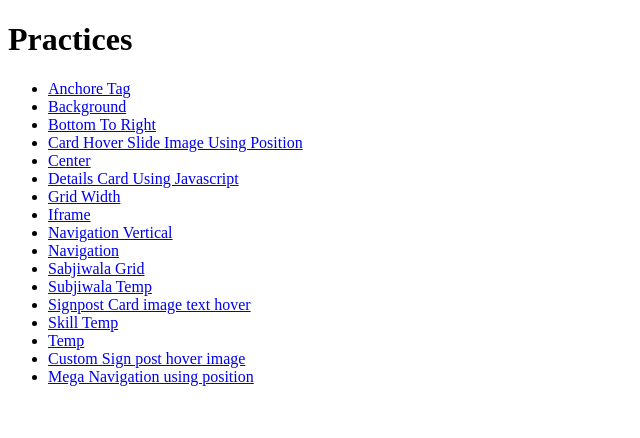
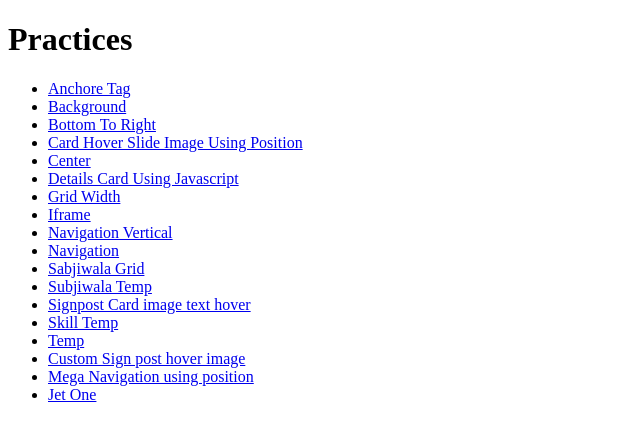
Before and after one commit to NayanMachhi007/practice-owt, a plain HTML site: page index.html in a window 1280 px wide. Shown: the full height of the page, 0-640 px from the left. Drawn offline with Linux system fonts and the light colour scheme.

Commit message:
new code updated now

```diff
--- a/index.html
+++ b/index.html
@@ -36,6 +36,7 @@
         <li><a href="./custom-sign-post-hover-image.html">Custom Sign post hover image</a></li>
 
         <li><a href="./mega-navigation-using-position.html">Mega Navigation using position</a></li>
+        <li><a href="./jet-one.html">Jet One</a></li>
 
     </ul>
 </body>
```
Also changed, not shown: jet-one.html (renamed from sjp-uk-mega-nav.html).
